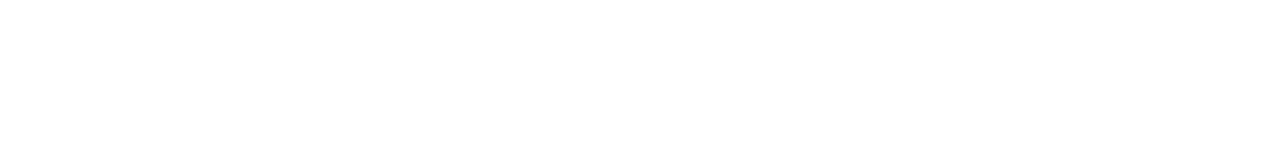
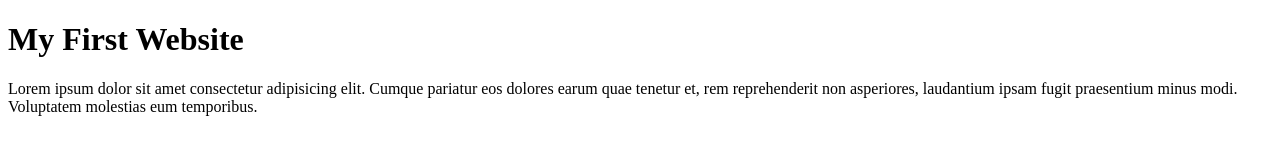
Before and after one commit to Rasel9360/my-first-github-repo, a plain HTML site: page index.html in a window 1280 px wide. Drawn offline with Linux system fonts and the light colour scheme.

Commit message:
added my first blog

```diff
--- a/index.html
+++ b/index.html
@@ -6,6 +6,9 @@
     <title>My First Ever Github Repo </title>
 </head>
 <body>
-
+    <div>
+        <h1>My First Website</h1>
+        <p>Lorem ipsum dolor sit amet consectetur adipisicing elit. Cumque pariatur eos dolores earum quae tenetur et, rem reprehenderit non asperiores, laudantium ipsam fugit praesentium minus modi. Voluptatem molestias eum temporibus.</p>
+    </div>
 </body>
 </html>
```
